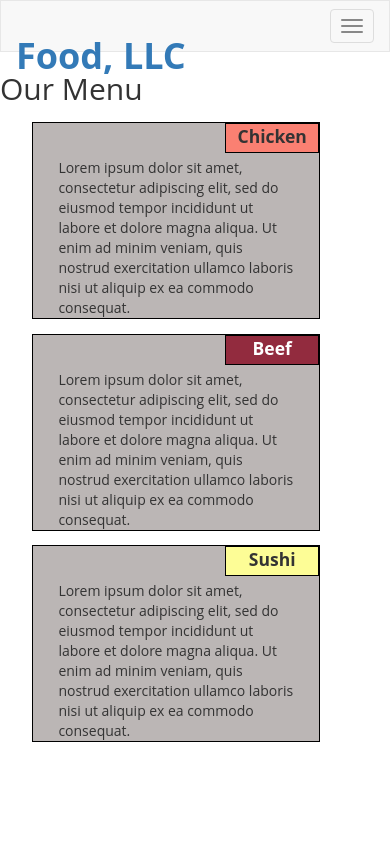
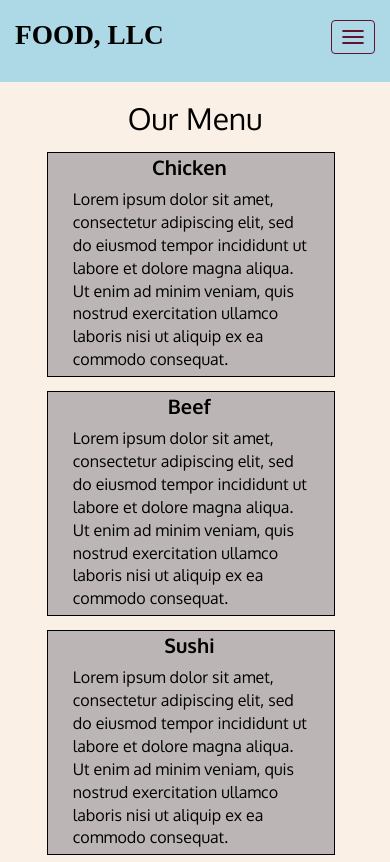
Before and after one commit to sadorno1/mod4_solution, a plain HTML site: page index.html in a window 390 px wide. Drawn offline with nearby package versions, Linux system fonts and the light colour scheme; files that its build step writes are made by us from their sources; a script that the page names is missing.

Commit message:
Update stylemod2.css

```diff
--- a/stylemod2.css
+++ b/stylemod2.css
@@ -1,17 +1,17 @@
 * {
   box-sizing: border-box;
 }
-
 body {
-	font-family: "Open Sans", sans-serif;
+  font-size: 16px;
+  color: black;
+  background-color: linen;
+  font-family: 'Oxygen', sans-serif;
 }
 
 
-h1 {
+
+h2 {
   text-align: center;
-	margin-bottom: 15px;
-	font-size: 2em;
-	font-weight: bold;
 }
 
 section {
@@ -41,6 +41,7 @@ section {
 @media (min-width: 768px) and (max-width: 991px) {
   .col-md-6, .col-md-12 {
    float: left;
+   margin-left: 2%
   }
 
   .col-md-6 {
@@ -55,21 +56,21 @@ section {
   .col-lg-12 {
    float: left;
    width: 80%;
-   margin-left: 9%;
+   margin-left: 13%;
 
 
 
  }
 }
 
+
 section .boxes {
-	border: solid black 1px;
   position: absolute;
   width: 33%;
   height: 30px;
   text-align: center;
-	right: 0;
   font-weight: bold;
+  right: 34%;
   font-size: 1.25em;
 
 }
@@ -78,19 +79,80 @@ section .text {
   padding-top: 35px;
   padding-right: 10px;
   padding-left: 10px;
+  padding-bottom: 5px;
 
 }
 
 
-#b1 {
-	background-color: #FA8072;
+
+
+
+
+
+
+/** HEADER **/
+#header-nav {
+  background-color: lightblue;
+  border-radius: 0;
+  border: 0;
+  padding-bottom: 20px;
 }
 
-#b2 {
-	background-color: #922b3e;
-	color: white;
 }
 
-#b3 {
-	background-color: #FDFD96;
+.navbar-brand {
+  padding-top: 25px;
 }
+
+.navbar-brand h1 {
+  font-family: 'Times New Roman', serif;
+  color: black;
+  font-size: 3em;
+  text-transform: uppercase;
+  font-weight: bold;
+  margin-top: 0;
+  margin-bottom: 0;
+  line-height: .75;
+}
+.navbar-brand a:hover, .navbar-brand a:focus {
+  text-decoration: none;
+}
+
+#nav-list a {
+  color: midnightblue;
+  text-align: center;
+  border: 1px black solid;
+  background-color: linen;
+}
+#nav-list a:hover {
+  background: #E7E7E7;
+}
+#nav-list a span {
+  font-size: 1.8em;
+}
+
+.navbar-header button.navbar-toggle, .navbar-header .icon-bar {
+  border: 1px solid #61122f;
+}
+.navbar-header button.navbar-toggle {
+  clear: both;
+  margin-top: -30px;
+}
+
+
+/********** Extra small devices only **********/
+@media (max-width: 767px) {
+  /* Header */
+
+  .navbar-brand h1 { /* Restaurant name */
+    padding-top: 10px;
+    font-size: 7vw; /* 1vw = 1% of viewport width */
+  }
+
+  #collapsable-nav a { /* Collapsed nav menu text */
+    font-size: 1.2em;
+  }
+  #collapsable-nav a span { /* Collapsed nav menu glyph */
+    font-size: 1em;
+    margin-right: 5px;
+  }
```
Lines whose indentation alone changed are shown as unchanged.
